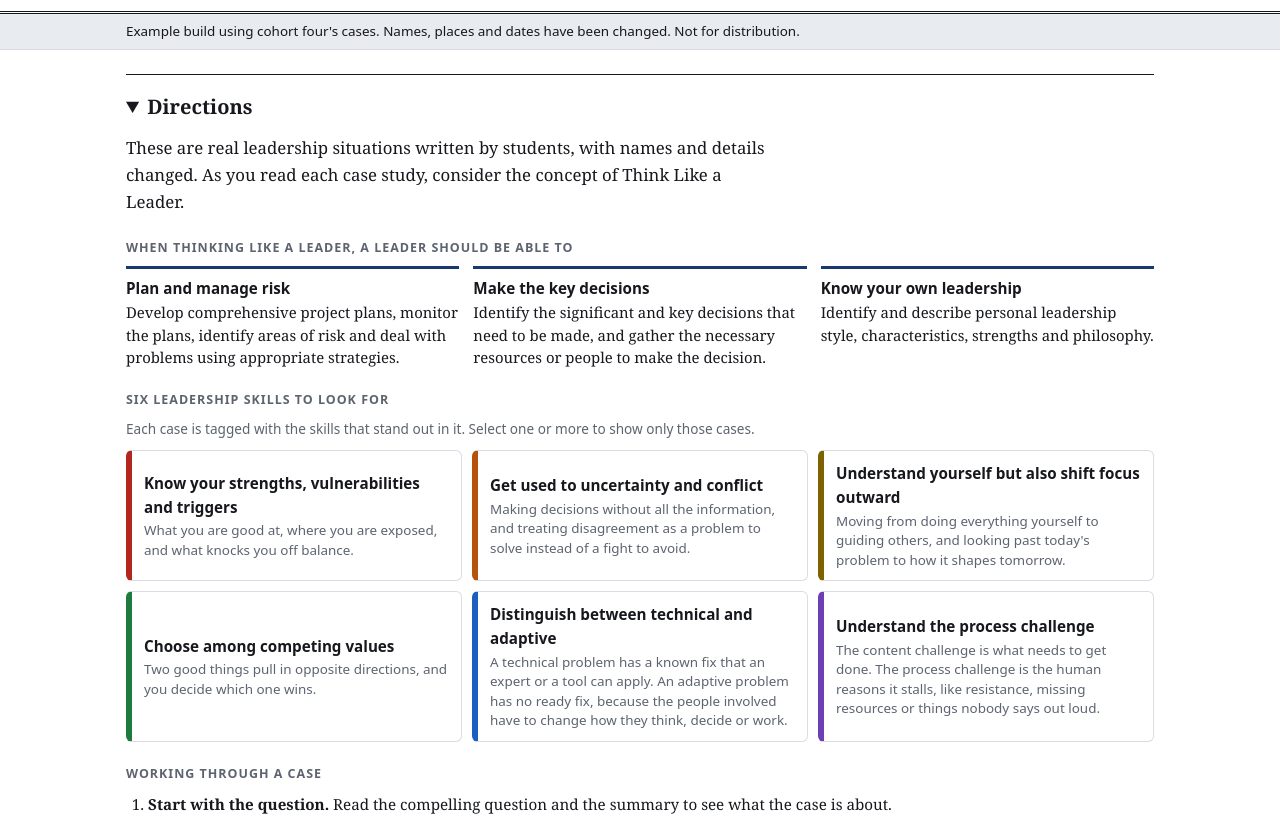
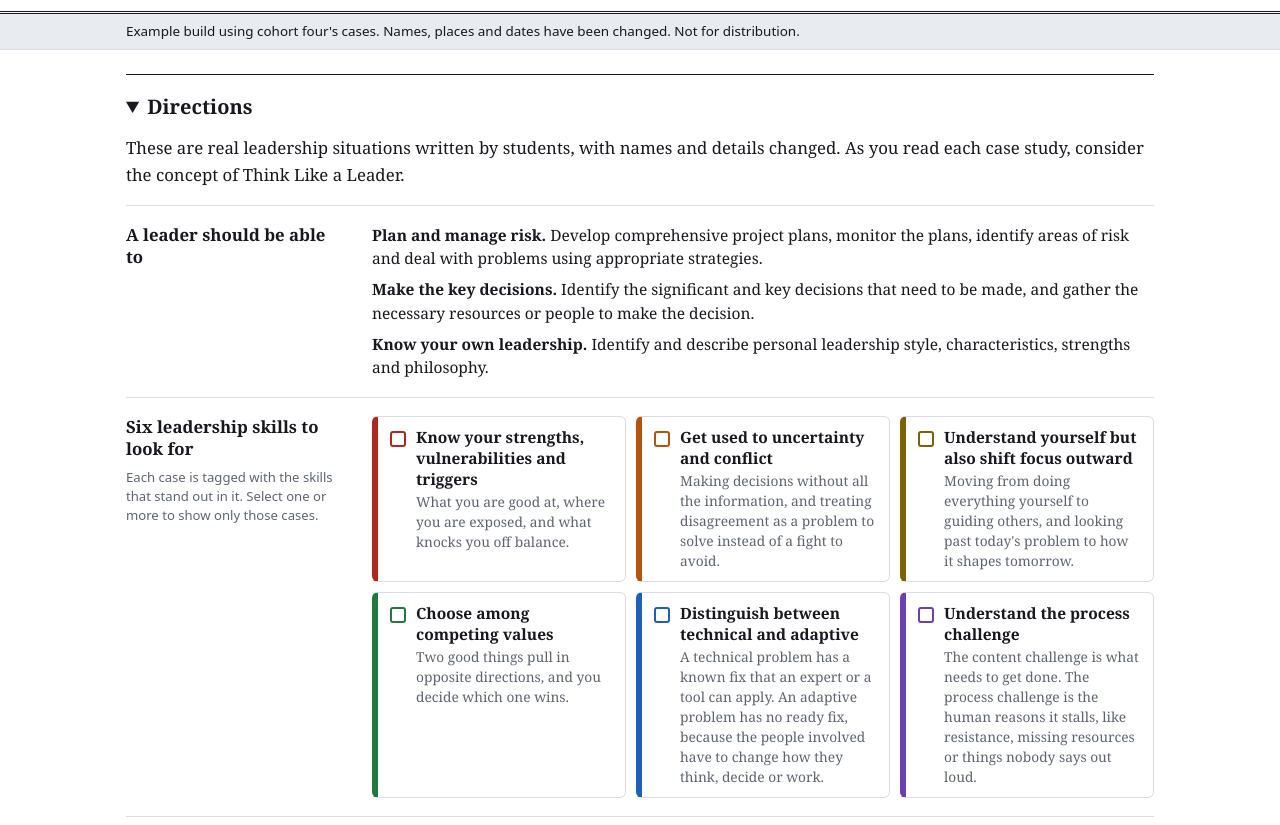
Before and after one commit to cameronmkelly/case-studies-example, a plain HTML site: page index.html in a window 1280 px wide. Shown: the part 84-909 px from the top of the page. Drawn offline with Linux system fonts and the light colour scheme.

Commit message:
Lay out the directions as labeled rows
Co-Authored-By: Claude Fable 5.2 <noreply@anthropic.com>

```diff
--- a/index.html
+++ b/index.html
@@ -83,21 +83,27 @@ a { color: var(--accent); }
 .time { font-family: var(--font-ui); font-size: .76rem; font-weight: 600; color: inherit; border: 1px solid currentColor; border-radius: 999px; padding: 1px 9px; white-space: nowrap; opacity: .85; }
 details.intro { margin: 0 0 20px; padding: 16px 20px; }
 details.intro > summary { font-family: var(--font-head); font-weight: var(--head-weight); font-size: 1.25rem; }
-.intro .lead { font-size: 1.05rem; margin: 12px 0 4px; max-width: 70ch; }
-.intro h3 { font-family: var(--font-ui); font-size: .78rem; font-weight: 700; text-transform: uppercase; letter-spacing: .08em; color: var(--muted); margin: 22px 0 8px; }
-.intro .comp { display: grid; grid-template-columns: repeat(auto-fit, minmax(230px, 1fr)); gap: 14px; list-style: none; padding: 0; margin: 0; }
-.intro .comp li { border-top: 3px solid var(--accent); padding-top: 8px; font-size: .93rem; line-height: 1.5; }
-.intro .comp strong, .skill b { display: block; font-family: var(--font-ui); font-size: .95rem; margin-bottom: 2px; }
-.skills { display: grid; grid-template-columns: repeat(auto-fit, minmax(260px, 1fr)); gap: 10px; }
-.skill { --c: var(--muted); display: block; text-align: left; font: inherit; cursor: pointer; color: var(--text); background: var(--surface);
-  border: 1px solid var(--line); border-left: 6px solid var(--c); border-radius: var(--radius); padding: 10px 12px; }
-.skill span { display: block; font-family: var(--font-ui); font-size: .84rem; line-height: 1.45; color: var(--muted); }
+.intro .lead { font-size: 1.05rem; margin: 12px 0 16px; }
+.intro .row { display: grid; grid-template-columns: 210px minmax(0, 1fr); column-gap: 36px; row-gap: 10px; padding: 18px 0; border-top: 1px solid var(--line); }
+.intro .row:last-child { padding-bottom: 4px; }
+.intro h3 { font-family: var(--font-head); font-weight: var(--head-weight); font-size: 1.05rem; line-height: 1.3; margin: 0; color: var(--text); }
+.intro h3 small { display: block; font-family: var(--font-ui); font-weight: 400; font-size: .82rem; line-height: 1.45; color: var(--muted); margin-top: 8px; }
+.intro .comp, .intro .steps { margin: 0; padding: 0; list-style: none; counter-reset: st; }
+.intro .comp li, .intro .steps li { margin: 0 0 8px; font-size: .97rem; line-height: 1.5; }
+.intro .row li:last-child { margin-bottom: 0; }
+.intro .steps li { counter-increment: st; position: relative; padding-left: 30px; }
+.intro .steps li::before { content: counter(st); position: absolute; left: 0; top: .18em; width: 20px; height: 20px; border: 1px solid currentColor; border-radius: 50%;
+  font: 600 .72rem/18px var(--font-ui); text-align: center; }
+.skills { display: grid; grid-template-columns: repeat(auto-fit, minmax(250px, 1fr)); gap: 10px; }
+.skill { --c: var(--muted); display: grid; grid-template-columns: 16px minmax(0, 1fr); column-gap: 10px; align-content: start; text-align: left; font: inherit; cursor: pointer;
+  color: var(--text); background: var(--surface); border: 1px solid var(--line); border-left: 6px solid var(--c); border-radius: var(--radius); padding: 10px 12px; }
+.skill::before { content: ""; grid-row: 1 / span 2; width: 16px; height: 16px; margin-top: 4px; border: 2px solid var(--c); border-radius: 3px; box-sizing: border-box; }
+.skill b { grid-column: 2; font-size: .97rem; line-height: 1.35; }
+.skill span { grid-column: 2; font-size: .86rem; line-height: 1.45; color: var(--muted); margin-top: 2px; }
 .skill:hover { border-color: var(--c); }
-.skill[aria-pressed=true] { border-color: var(--c); background: color-mix(in srgb, var(--c) 16%, var(--surface)); box-shadow: inset 0 0 0 1px var(--c); }
-.skill[aria-pressed=true] b::after { content: "  \2713"; color: var(--c); }
-.intro .steps { margin: 0; padding-left: 22px; font-size: .95rem; }
-.intro .steps li { margin-bottom: 4px; }
-.intro .hint { margin: 0 0 10px; }
+.skill[aria-pressed=true] { border-color: var(--c); background: color-mix(in srgb, var(--c) 14%, var(--surface)); }
+.skill[aria-pressed=true]::before { background: var(--c); box-shadow: inset 0 0 0 2px var(--surface); }
+@media (max-width: 760px) { .intro .row { grid-template-columns: 1fr; } }
 
 /* ---------- 1. Journal: white page, serif, ruled list ---------- */
 body[data-design="1"] header { border-bottom: 3px double var(--text); }
@@ -464,16 +470,20 @@ function introHTML() {
   return `<details class="intro" open>
     <summary>Directions</summary>
     <p class="lead">These are real leadership situations written by students, with names and details changed. As you read each case study, consider the concept of Think Like a Leader.</p>
-    <h3>When thinking like a leader, a leader should be able to</h3>
+    <div class="row">
+      <h3>A leader should be able to</h3>
       <ul class="comp">
-      <li><strong>Plan and manage risk</strong>Develop comprehensive project plans, monitor the plans, identify areas of risk and deal with problems using appropriate strategies.</li>
-      <li><strong>Make the key decisions</strong>Identify the significant and key decisions that need to be made, and gather the necessary resources or people to make the decision.</li>
-      <li><strong>Know your own leadership</strong>Identify and describe personal leadership style, characteristics, strengths and philosophy.</li>
+        <li><strong>Plan and manage risk.</strong> Develop comprehensive project plans, monitor the plans, identify areas of risk and deal with problems using appropriate strategies.</li>
+        <li><strong>Make the key decisions.</strong> Identify the significant and key decisions that need to be made, and gather the necessary resources or people to make the decision.</li>
+        <li><strong>Know your own leadership.</strong> Identify and describe personal leadership style, characteristics, strengths and philosophy.</li>
       </ul>
-    <h3>Six leadership skills to look for</h3>
-    <div class="hint">Each case is tagged with the skills that stand out in it. Select one or more to show only those cases.</div>
+    </div>
+    <div class="row">
+      <h3>Six leadership skills to look for<small>Each case is tagged with the skills that stand out in it. Select one or more to show only those cases.</small></h3>
       <div class="skills" id="skills">${Object.keys(SKILLS).map(s =>
         `<button class="skill" style="--c:var(--${s})" data-s="${s}" aria-pressed="${state.skills.has(s)}"><b>${esc(SKILLS[s])}</b><span>${esc(DEFS[s])}</span></button>`).join('')}</div>
+    </div>
+    <div class="row">
       <h3>Working through a case</h3>
       <ol class="steps">
         <li><strong>Start with the question.</strong> Read the compelling question and the summary to see what the case is about.</li>
@@ -481,6 +491,7 @@ function introHTML() {
         <li><strong>Look for the skills.</strong> Find where the tagged skills show up, and whether any others do.</li>
         <li><strong>Discuss the questions.</strong> Each case ends with questions for discussion. Consider how the same events looked to each person in it.</li>
       </ol>
+    </div>
   </details>`;
 }
 
```
Lines whose indentation alone changed are shown as unchanged.
